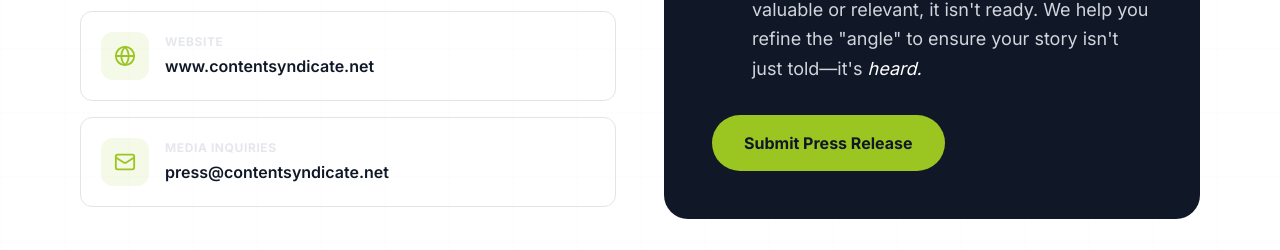
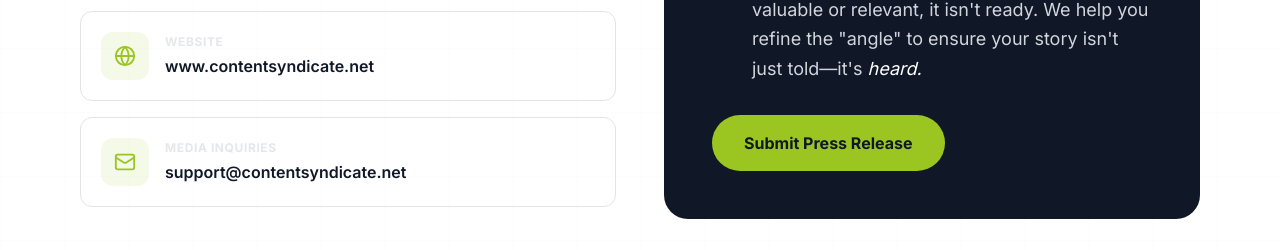
Before and after one commit to gabrielbarbera/content-syndicate-site, a React (Vite) app: page /editorial-guidelines in a window 1280 px wide. Shown: the part 2240-2490 px from the top of the page. Built offline with nearby package versions, Linux system fonts and the light colour scheme; a web font is replaced by a local one.

Commit message:
Update press contact email

```diff
--- a/src/pages/EditorialGuidelinesPage.tsx
+++ b/src/pages/EditorialGuidelinesPage.tsx
@@ -186,7 +186,7 @@
                   </div>
                 </a>
                 <a
-                  href="mailto:press@contentsyndicate.net"
+                  href="mailto:support@contentsyndicate.net"
                   className="flex items-center gap-4 p-5 rounded-xl border border-zinc-200 hover:border-accent/40 hover:bg-accent/5 transition-all group"
                 >
                   <div className="flex h-12 w-12 items-center justify-center rounded-xl bg-accent/10 text-accent group-hover:bg-accent group-hover:text-dark transition-all">
@@ -197,7 +197,7 @@
                       Media Inquiries
                     </div>
                     <div className="font-semibold text-dark group-hover:text-accent transition-colors">
-                      press@contentsyndicate.net
+                      support@contentsyndicate.net
                     </div>
                   </div>
                 </a>
```
